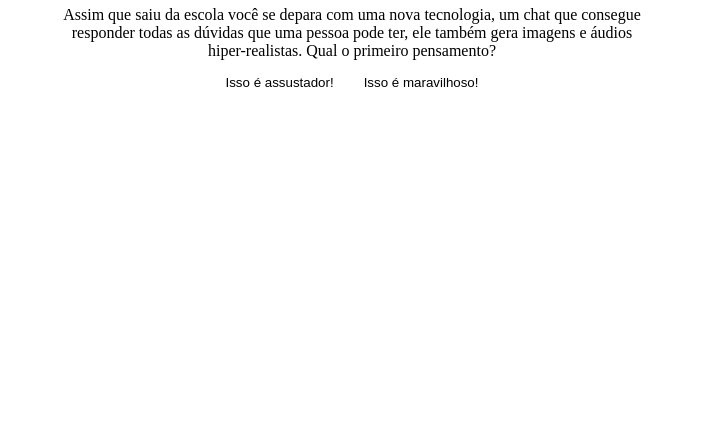
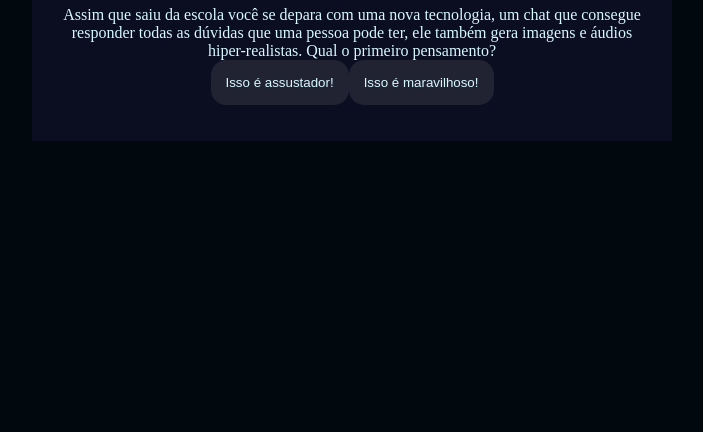
Before and after one commit to maisinhaa/repositorio, a plain HTML site: page index.html in a window 1280 px wide. Shown: the part 384-816 px from the top of the page, without its empty margins (288-991 px from the left). Drawn offline with Linux system fonts and the light colour scheme.

Commit message:
Update style.css

```diff
--- a/style.css
+++ b/style.css
@@ -1,8 +1,8 @@
-root{
-    --cor-fundo: #000407 ;
-    --cor-principal: #13173a ;
+:root{
+    --cor-fundo: #01080E ;
+    --cor-principal: #0B0D20 ;
     --cor-secundaria: #212333;
-    --cor-destaque: #b02bfd;
+    --cor-destaque: #2BDEFD;
     --cor-texto: #D7F9FF;
 
 }
```
